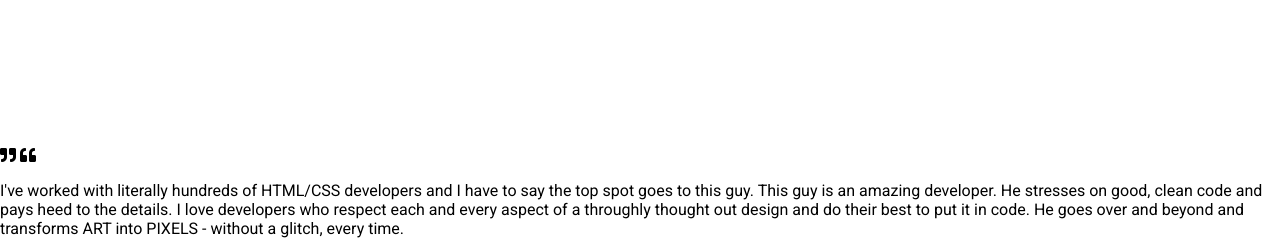
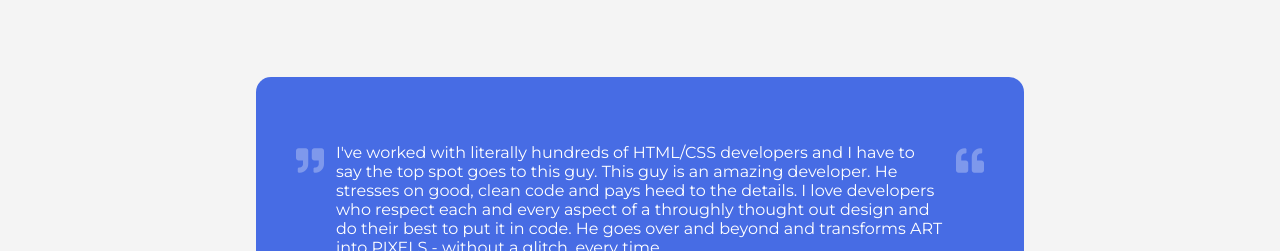
Before and after one commit to hkmichae/testimonial-box, a plain HTML site: page index.html in a window 1280 px wide. Shown: the top 251 px of the page. Drawn offline with Linux system fonts and the light colour scheme; grey boxes are pictures that could not be loaded.

Commit message:
Css - style box

```diff
--- a/style.css
+++ b/style.css
@@ -1,11 +1,12 @@
-@import url('https://fonts.googleapis.com/css2?family=Roboto:wght@400;700&display=swap');
+@import url('https://fonts.googleapis.com/css?family=Montserrat');
 
 * {
     box-sizing: border-box;
 }
 
 body {
-    font-family: 'Roboto', sans-serif;
+    background-color: #f4f4f4;
+    font-family: 'Montserrat', sans-serif;
     display: flex;
     flex-direction: column;
     align-items: center;
@@ -13,4 +14,40 @@ body {
     height: 100vh;
     overflow: hidden;
     margin: 0;
+    padding: 10px;
 }
+
+.testimonial-container {
+    background-color: #476ce4;
+    color: #fff;
+    border-radius: 15px;
+    margin: 20px auto;
+    padding: 50px 80px;
+    max-width: 768px;
+    position: relative;
+}
+
+.fa-quote {
+    color: rgba(255, 255, 255, 0.3);
+    font-size: 28px;
+    position: absolute;
+    top: 70px;
+}
+
+.fa-quote-right {
+    left: 40px;
+}
+
+.fa-quote-left {
+    right: 40px;
+}
+
+@media(max-width: 768px) {
+    .testimonial-container {
+        padding: 20px 30px;
+    }
+
+    .fa-quote {
+        display: none;
+    }
+}
```
